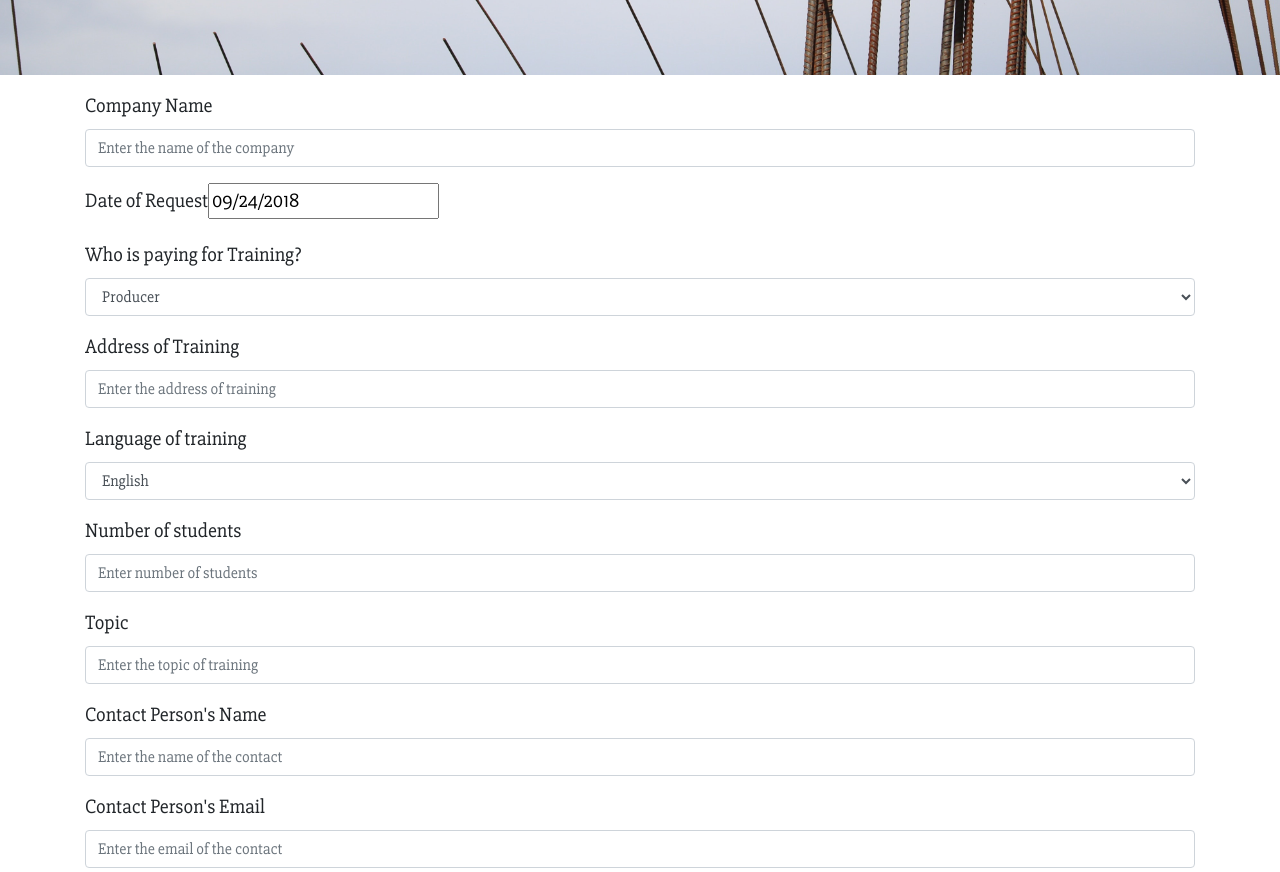
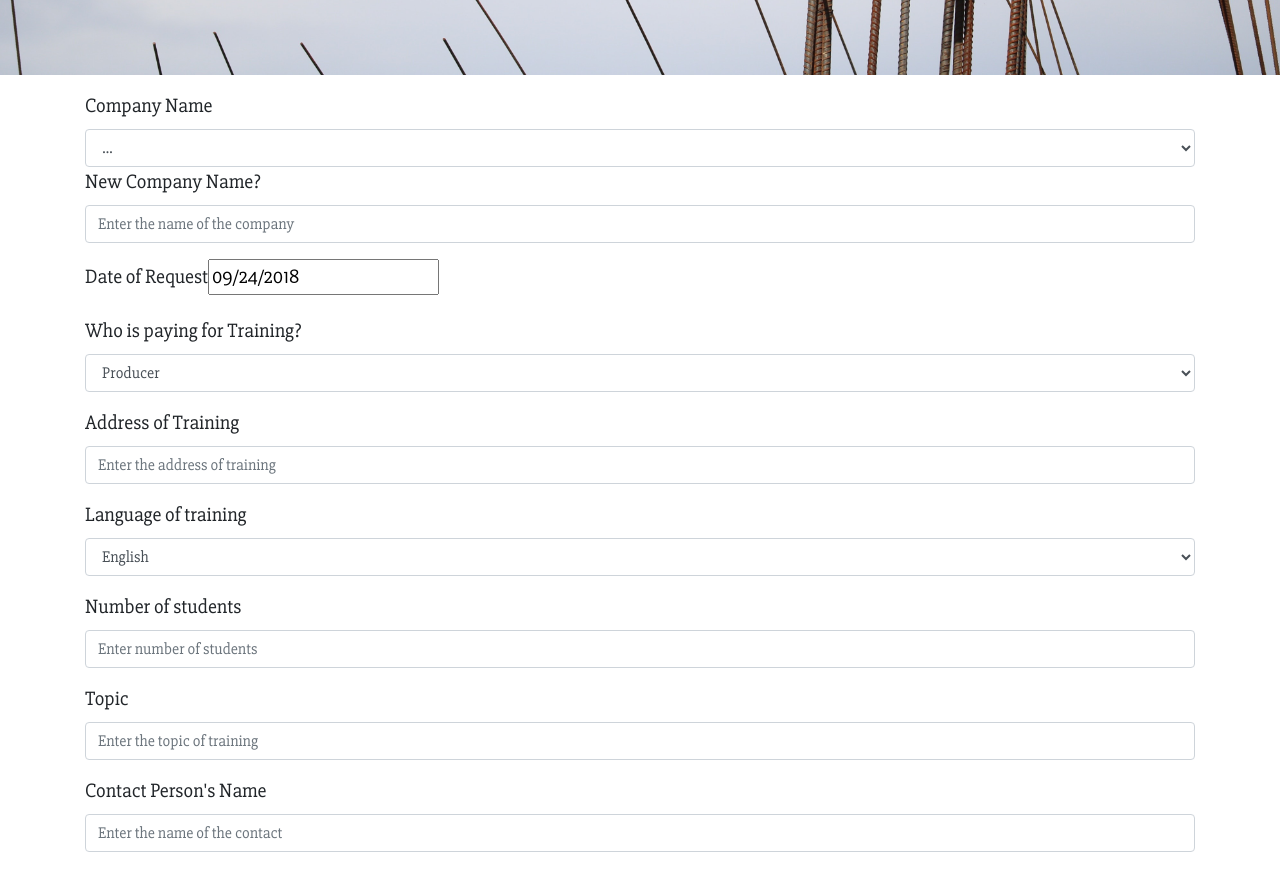
Before and after one commit to asai28/insure, a React (Create React App) app in the folder client/: page / in a window 1280 px wide. Shown: the part 860-1732 px from the top of the page. Built offline with nearby package versions, Linux system fonts and the light colour scheme.

Commit message:
Adding input to select

```diff
--- a/client/package.json
+++ b/client/package.json
@@ -2,8 +2,10 @@
   "name": "app1",
   "version": "0.1.0",
   "private": true,
+  "homepage": "https://asai28.github.io/insure",
   "dependencies": {
     "bootstrap": "^4.1.3",
+    "gh-pages": "^2.0.0",
     "react": "^16.5.2",
     "react-bootstrap-typeahead": "^3.2.3",
     "react-calendar": "^2.17.3",
@@ -15,6 +17,8 @@
     "reactstrap": "^6.4.0"
   },
   "scripts": {
+    "predeploy": "npm run build",
+    "deploy": "gh-pages -d build",
     "start": "react-scripts start",
     "build": "react-scripts build",
     "test": "react-scripts test --env=jsdom",
--- a/client/src/App.js
+++ b/client/src/App.js
@@ -1,7 +1,3 @@
 import React from "react";
 
-
-
-
-
 export default App;
--- a/client/src/Pages/ServiceRequestForm/ServiceRequestForm.js
+++ b/client/src/Pages/ServiceRequestForm/ServiceRequestForm.js
@@ -36,7 +36,9 @@ export default class Example extends React.Component {
     this.toggle = this.toggle.bind(this);
     this.state = {
       isOpen: false,
-      startDate: moment()
+      startDate: moment(),
+      companyName: "",
+      companyNames: []
     };
     this.handleChange = this.handleChange.bind(this);
   }
@@ -53,8 +55,19 @@ export default class Example extends React.Component {
   }
 
   handleSubmit = e => {
-    // e.preventDefault();
+    e.preventDefault();
+    this.setState({
+      companyNames: this.state.companyNames.concat(this.state.companyName)
+    });
   }
+
+  handleInputChange = e => {
+    const {name, value} = e.target;
+    this.setState({
+      [name]: value
+    });
+  }
+
 
   render() {
     return (
@@ -94,12 +107,22 @@ export default class Example extends React.Component {
         <Container className="mt-3">
           <Form>
             <FormGroup>
-              <Label for="companyName">Company Name</Label>
+            <Label for="companyName">Company Name</Label>
+            <Input type="select" name="select" id="exampleSelect">
+                {this.state.companyNames.length === 0 ?
+                <option>...</option> :
+                this.state.companyNames.map(option =>
+                <option>{option}</option>
+                )
+                }
+              </Input>
+              <Label for="companyName">New Company Name?</Label>
               <Input
                 type="text"
                 name="companyName"
                 id="companyName"
                 placeholder="Enter the name of the company"
+                onChange={this.handleInputChange}
               />
             </FormGroup>
             <FormGroup>
```
